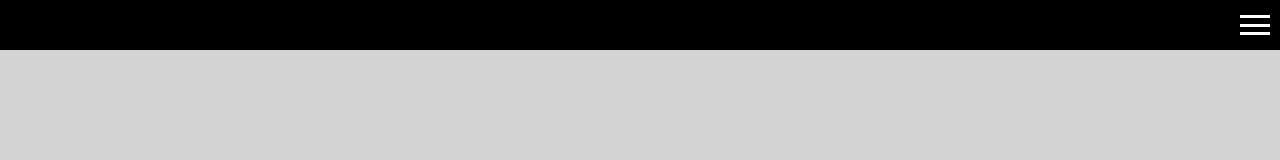
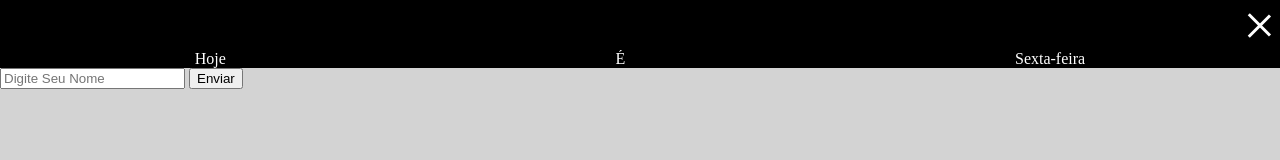
Before and after one commit to OPege/dom, a plain HTML site: page index.html in a window 1280 px wide. Drawn offline with Linux system fonts and the light colour scheme.

Commit message:
terminar dom

```diff
--- a/index.html
+++ b/index.html
@@ -10,16 +10,21 @@
 </head>
 <body>
     <header>
-        <div class="menu-hamburguer">
-        <span></span>
-        <span></span>
-        <span></span>
+        <div class="menu-hamburguer ativo">
+        <span class="traco-1"></span>
+        <span class="traco-2"></span>
+        <span class="traco-3"></span>
         </div>
     </header>
-    <nav>
+    <nav class="visivel">
         <a href="">Hoje</a>
         <a href="">É</a>
         <a href="">Sexta-feira</a>
     </nav>
+    <section>
+        <input placeholder="Digite Seu Nome" type="text">
+        <button>Enviar</button>
+    </section>
+    <h2></h2>
 </body>
 </html>
--- a/script.js
+++ b/script.js
@@ -1,5 +1,8 @@
 let menuHamburguer = document.querySelector(".menu-hamburguer");
 let nav = document.querySelector("nav");
+let input = document.querySelector("input");
+let botao = document.querySelector("button");
+let h2 = document.querySelector("h2");
 
 function mostrarMenu(){
    // nav.style.display = "block";
@@ -15,7 +18,16 @@ function mostrarMenu(){
     // }
     //Jeito 3
     nav.classList.toggle("visivel");
+    menuHamburguer.classList.toggle("ativo");
+}
+
+function pegarNome(){
+    let nome = input.value;
+    h2.innerHTML = `Seja Bem-Vindo ${nome}`;
+    input.value = "";
+
 }
 
 menuHamburguer.onclick =
 mostrarMenu;
+botao.onclick = pegarNome;
--- a/style.css
+++ b/style.css
@@ -16,16 +16,19 @@ header{
     cursor: pointer;
     flex-direction: column;
     height: 30px;
-    justify-content: space-evenly;
+    justify-content: space-around;
     margin: 10px;
     width: 30px;
 }
 
 nav{
    background-color: black;
-   /*display: flex;
-   justify-content: space-around;*/
-   display: none;
+   display: flex;
+   justify-content: space-around;
+   transform: translateY(-100px);
+   transition: 0.8s ease-out;
+   position: relative;
+   z-index: -1;
 }
 
 nav a{
@@ -37,9 +40,26 @@ span{
     background-color: white;
     display: block;
     height: 3px;
+    transition: .6s;
     width: 100%;
 }
 
+.traco-1, .traco-3{
+    transform-origin: right center;
+
+}
+.ativo .traco-1{
+    transform: rotate(-45deg);
+}
+
+.ativo .traco-2{
+    opacity: 0;
+}
+
+.ativo .traco-3{
+    transform: rotate(45deg);
+}
+
 .visivel{
-    display: block;
+    transform: translateY(0);
 }
```
